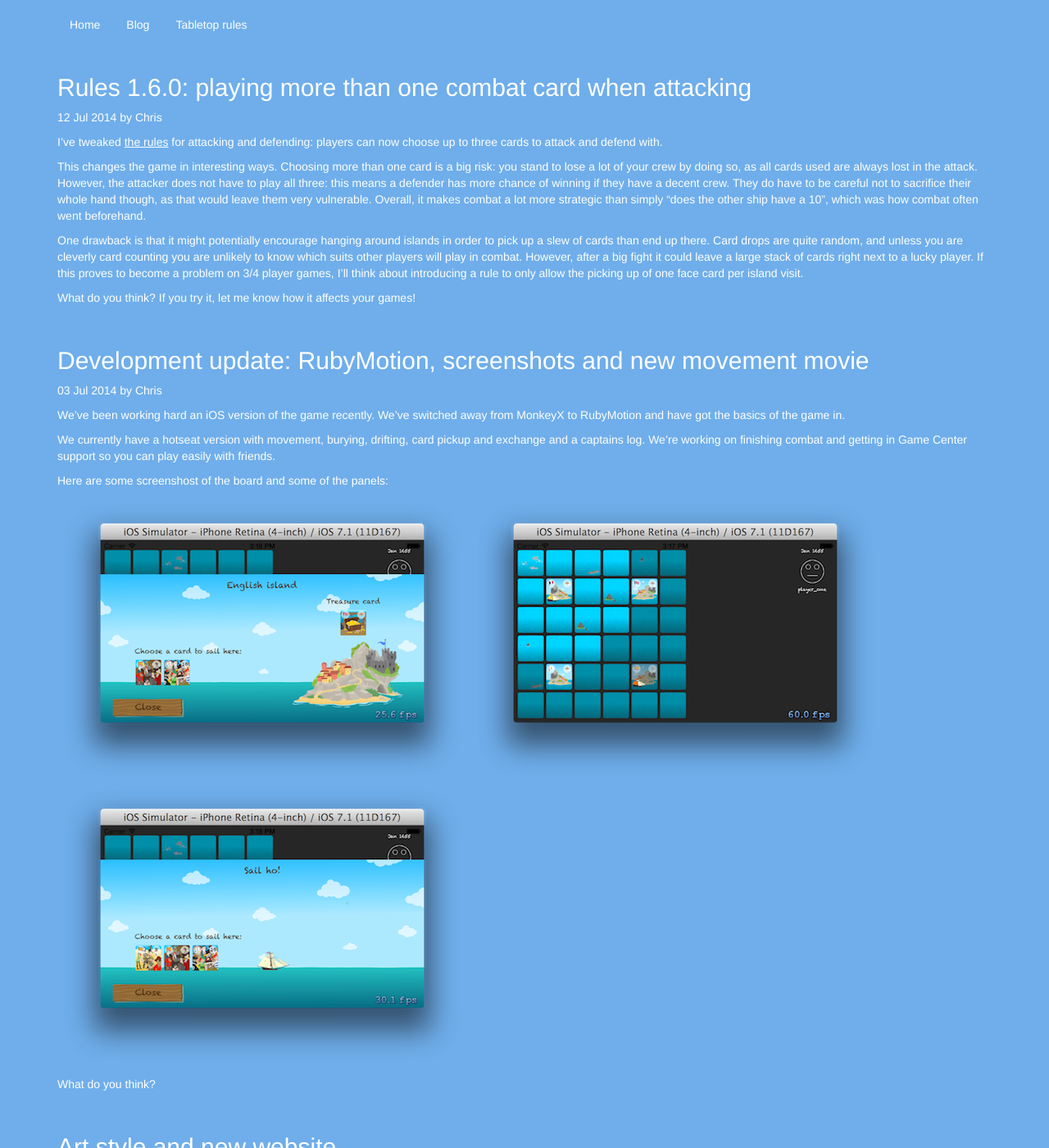
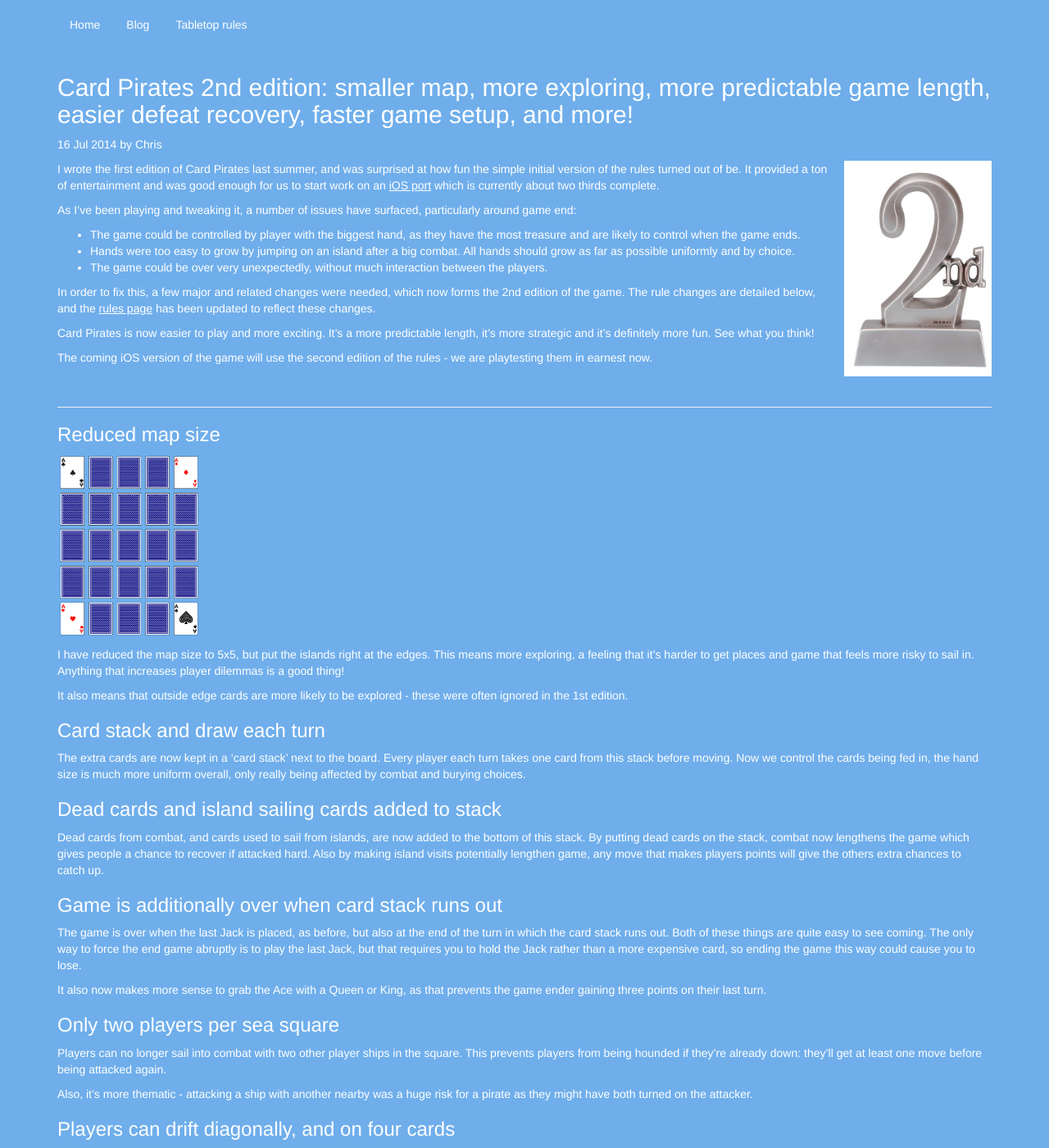
Before and after one commit to chrismdp/cardpirates, a Jekyll site: the page built from blog/index.md, in a window 1280 px wide and 1400 px high. Shown: the whole window at 82% size. Built offline with Jekyll 4.4.1, drawn with Linux system fonts in a browser that asks for light colours; nearby versions of some CDN libraries; some of the changed text lies outside the part shown.

Commit message:
news: card pirates 2nd edition
Force updated by Jenkins build 2014-11-10_15-04-46

```diff
--- a/_posts/2014-01-08-announcement-card-pirates-for-tablet.md
+++ b/_posts/2014-01-08-announcement-card-pirates-for-tablet.md
@@ -11,21 +11,4 @@ Exciting news: today my friend [Richard Patching](http://twitter.com/disciplex)
 
 I've been looking for an excuse to work with Richard for ages, and I'm really excited about collaborating on this project with him. We're planning to blog on development progress over the next few weeks. Richard is going to be taking charge of the development, and I'm going to take the lead on the design and business side of things. We've already managed to get some concept art for how the game will look: we'll be talking more about that soon. Card Pirates will start out on mobile devices: we're initially going to build it for iOS (iPhones and iPads) with a view to making an Android version soon after.
 
-You can log in to [our new twitter account](http://twitter.com/cardpirates) to get updates, or our [facebook page](https://www.facebook.com/cardpirates) - or you can keep coming back to this blog for more. Sign up to receive updates on the upcoming mobile/tablet app:
-
-<form class='form-inline' role='form' action="http://thinkcodelearn.createsend.com/t/r/s/ttlylhk/" method="post">
-  <div class='form-group'>
-    <label class='sr-only' for="fieldName">Name</label>
-    <input id="fieldName" name="cm-name" type="text" class='form-control' placeholder='Enter name'/>
-  </div>
-  <div class='form-group'>
-    <label class='sr-only' for="fieldEmail">Email</label>
-    <input id="fieldEmail" name="cm-ttlylhk-ttlylhk" class='form-control' type="email" required placeholder='Enter email'/>
-  </div>
-  <button type="submit" class='btn btn-success'>Get updates</button>
-</form>
-
-<p>
-<br/>
-Don't worry, we won't give your email address to anyone else. Looking forward to posting more information soon!
-</p>
+You can log in to [our new twitter account](http://twitter.com/cardpirates) to get updates, or our [facebook page](https://www.facebook.com/cardpirates) - or you can keep coming back to this blog for more. Sign up below to receive updates on the upcoming mobile/tablet app. Look forward to posting more information soon!
--- /dev/null
+++ b/_posts/2014-07-16-card-pirates-second-edition.md
@@ -0,0 +1,65 @@
+---
+layout: post
+title:  "Card Pirates 2nd edition: smaller map, more exploring, more predictable game length, easier defeat recovery, faster game setup, and more!"
+date: 2014-07-16 12:39:58 +0100
+tags: news development rules
+author: Chris
+
+---
+
+<img src='/assets/blog/second.jpg' style='padding-left: 20px; float:right; width: 200px'>
+
+I wrote the first edition of Card Pirates last summer, and was surprised at how fun the simple initial version of the rules turned out of be. It provided a ton of entertainment and was good enough for us to start work on an [iOS port](/blog/announcement-card-pirates-for-tablet/) which is currently about two thirds complete.
+
+As I've been playing and tweaking it, a number of issues have surfaced, particularly around game end:
+
+* The game could be controlled by player with the biggest hand, as they have the most treasure and are likely to control when the game ends.
+* Hands were too easy to grow by jumping on an island after a big combat. All hands should grow as far as possible uniformly and by choice.
+* The game could be over very unexpectedly, without much interaction between the players.
+
+In order to fix this, a few major and related changes were needed, which now forms the 2nd edition of the game. The rule changes are detailed below, and the [rules page](/rules) has been updated to reflect these changes.
+
+Card Pirates is now easier to play and more exciting. It's a more predictable length, it's more strategic and it's definitely more fun. See what you think!
+
+The coming iOS version of the game will use the second edition of the rules - we are playtesting them in earnest now.
+
+<br style='clear:both; margin-top: 15px'/>
+
+----
+
+
+### Reduced map size
+
+<img src='/assets/setup.png' style='width:175px' />
+
+I have reduced the map size to 5x5, but put the islands right at the edges. This means more exploring, a feeling that it's harder to get places and game that feels more risky to sail in. Anything that increases player dilemmas is a good thing!
+
+It also means that outside edge cards are more likely to be explored - these were often ignored in the 1st edition.
+
+### Card stack and draw each turn
+
+The extra cards are now kept in a 'card stack' next to the board. Every player each turn takes one card from this stack before moving. Now we control the cards being fed in, the hand size is much more uniform overall, only really being affected by combat and burying choices.
+
+### Dead cards and island sailing cards added to stack
+
+Dead cards from combat, and cards used to sail from islands, are now added to the bottom of this stack. By putting dead cards on the stack, combat now lengthens the game which gives people a chance to recover if attacked hard. Also by making island visits potentially lengthen game, any move that makes players points will give the others extra chances to catch up.
+
+### Game is additionally over when card stack runs out
+
+The game is over when the last Jack is placed, as before, but also at the end of the turn in which the card stack runs out. Both of these things are quite easy to see coming. The only way to force the end game abruptly is to play the last Jack, but that requires you to hold the Jack rather than a more expensive card, so ending the game this way could cause you to lose.
+
+It also now makes more sense to grab the Ace with a Queen or King, as that prevents the game ender gaining three points on their last turn.
+
+### Only two players per sea square
+
+Players can no longer sail into combat with two other player ships in the square. This prevents players from being hounded if they're already down: they'll get at least one move before being attacked again.
+
+Also, it's more thematic - attacking a ship with another nearby was a huge risk for a pirate as they might have both turned on the attacker.
+
+### Players can drift diagonally, and on four cards
+
+Diagonal drifting makes sense now there is more sea between the islands, and the extra card before drifting reflects the fact that players pick a card up each turn.
+
+----
+
+That's it for the new rules. It makes more a much more fun experience: I'd encourage you to check out the new rules, especially if you've played the old game, and see how much of a difference it makes!
--- a/rules/index.md
+++ b/rules/index.md
@@ -23,15 +23,17 @@ All you need is a standard deck of cards, and a makeshift counter of some sort f
 
 Find a space on the ground or a table. Take your pack of cards, remove the Aces and place them to one side.
 
-Lay out 36 cards face down in a 6 x 6 rectangle. This rectangle represents *the high seas*. There are four *islands* on the sea, represented at by the four Aces. Place each of these face up on each corner of the rectangle, one in from the edge, like this:
+Lay out 25 cards face down in a 5 x 5 rectangle. This rectangle represents *the high seas*. There are four *islands* on the sea, represented at by the four Aces. At each corner place a face up Ace instead of a face down card, like this:
 
 ![setup](../assets/setup.png)
 
 These upturned Aces will be replaced by other face cards during the game: cards placed on the map face-up in this way are collectively known as *island cards.*
 
-Place each player's counter on one island on the sea - this represents their *ship*. In two player games put the players on diagonally opposite islands.
+Place each player's counter on an island - this represents their *ship*. In two player games put the players on diagonally opposite islands.
 
-Deal the remaining cards to the players. In 2 player games each player should have 6 cards, in 3 player games each should have 4 cards and in 4 player games each will have 3 cards. In [solo play](#variant-solo-play) the player will have all 12 extra cards.
+Deal 12 of the remaining cards to the players. In 2 player games each player should have 6 cards, in 3 player games each should have 4 cards and in 4 player games each will have 3 cards. In [solo play](#variant-solo-play) the player will have all 12 cards.
+
+Place the remaining 15 cards face down beside the board - this is the *card stack.*
 
 ## The cards
 
@@ -45,11 +47,13 @@ The player who scores the most points in hand wins at the game end. Points are g
 
 # Starting the game
 
-Decide who starts by mutual consent. Play continues clockwise in turns. During a turn a player may choose to either *sail*, or *drift* if they have three cards or less.
+Decide who starts by mutual consent. Play continues clockwise in turns.
+
+Each turn, a player takes a card from the top of the card stack and adds it to their hand. During a turn a player may choose to either *sail*, or *drift* if they have four cards or less in their hand.
 
 # Sailing
 
-To sail your ship, choose any crew card (number card) from your hand. Place the card face up underneath the island card.
+To sail your ship, choose any crew card (number card) from your hand. If you are on a sea space, place the card face up underneath your counter. If you are on an island card, *add the card to the bottom of the card stack.*
 
 This gives you as many *sailing points* to sail that turn as the number on the card. You don't have to use all your points, but any extra points are wasted.
 
@@ -59,13 +63,13 @@ You cannot sail into the same square twice in the same turn, and you cannot fini
 
 In subsequent turns, in order to sail from any sea or island square, follow the same process: place the chosen crew card face up on the square your ship is on before moving, under any island card.
 
-If you cannot place a crew card, yet you have more than three cards in your hand, you must bury treasure (see [Burying treasure](#burying-treasure) below) by placing cards face down on your square until you only have three cards so that you are able to drift.
+If you cannot place a crew card, yet you have more than four cards in your hand, you must bury treasure (see [Burying treasure](#burying-treasure) below) by placing cards face down on your square until you only have four cards so that you are able to drift.
 
 ## "Heave to!"
 
 When coming to rest on a sea square, pick up any cards on that square and add them to your hand.
 
-If you choose to sail onto an island space, you must end your turn there. After resolving any exchanges (see [Interacting with Islands](#interacting-with-islands)) pick up any cards underneath the upturned face card, but not the face card itself.
+If you choose to sail onto an island space, you must end your turn there. After resolving any exchanges (see [Interacting with Islands](#interacting-with-islands)) pick up any buried cards underneath the upturned face card, but not the face card itself.
 
 If you have landed on another player ship on a sea space, resolve the attack (see [Attacking other ships](#attacking-other-ships).) You must end your turn when moving onto a space with another ship, you cannot sail past them.
 
@@ -87,13 +91,11 @@ Note that the '2' number cards don't give you enough movement points to move, an
 
 ## Drifting
 
-If you have three cards or less, you have the option of drifting one square without having to place a card. Resolve the rest of your turn in the same way as for *sailing* above.
-
-You can only drift in a straight line: you cannot drift diagonally.
+If you have four cards or less, you have the option of drifting one square without having to place a card. Resolve the rest of your turn in the same way as for *sailing* above. You can drift both in a straight line or diagonally.
 
 You are allowed to drift into a storm space or an island square if you choose - interact with those squares normally as if you were sailing into them. Likewise, you can drift to a square with another player ship: in this case, combat is resolved normally (this is effectively 'playing dead' and allowing another ship a target they can't refuse.)
 
-If you cannot sail due to the lack of a suitable crew card, yet you have more than three cards in your hand, you must bury treasure (see [Burying treasure](#burying-treasure) below) until you only have three cards, and then drift as above.
+If you cannot sail due to the lack of a suitable crew card, yet you have more than four cards in your hand, you must bury treasure (see [Burying treasure](#burying-treasure) below) until you only have four cards, and then drift as above.
 
 If you cannot sail or drift for whatever reason, you forfeit your turn.
 
@@ -103,7 +105,7 @@ Before placing a card face up to sail from an island or sea space, you have the
 
 You can use this to bury treasure to retrieve later, or leave useless cards as a decoy!
 
-If burying cards reduces your hand to three cards or less, you are able to drift from that square in the same turn without placing further sailing cards.
+If burying cards reduces your hand to four cards or less, you are able to drift from that square in the same turn without placing further sailing cards.
 
 ## Storms
 
@@ -143,13 +145,15 @@ Alternatively, you can have fun making up your own stories! Let us know if you c
 
 # Attacking other ships
 
-To attack another ship, sail onto the sea square it occupies. Ships on islands are immune from attack - you can sail onto the same island square, but the attack is not resolved. If you sail to a square with more than one ship, only one attack takes place: the attacker chooses which ship to attack.
+To attack another ship, sail onto the sea square it occupies. Ships on islands are immune from attack - you can sail onto the same island square, but the attack is not resolved.
+
+You may sail to an island square containing any number of ships, but you cannot sail onto a sea square with two ships already on it.
 
 To attack, pick up to three crew cards from your hand and place them face down in front of you. You must declare how many cards you are using to attack, but you should not tell the defender which cards you are using. The defender picks up to three cards to defend with and places them face down in front of them. They can choose to play more cards than the attacker should they wish. Both sets of cards are revealed together. The player with the highest total crew value is the winner of the attack.
 
 If you don't have a crew card to place as a defender, you can choose not to place a card. In this case the attacker automatically wins. You must choose to place a card if you have one to place. You cannot attack if you don't have a crew card.
 
-The cards used in the attack and defence are lost as casualties. They are placed face up on the islands which match their suits underneath the face up island card. The winner then gets to pick two cards at random from the loser's hand and places them in his own hand. The winner then gives the loser any one card of their choosing.
+The cards used in the attack and defence are lost as casualties. They are shuffled and added to the bottom of the card stack. The winner then gets to pick two cards at random from the loser's hand and places them in his own hand. The winner then gives the loser any one card of their choosing.
 
 If the loser has only one card, the attacker only takes one: if the loser's hand is empty, the attacker does not get to take cards. The winner must still give the loser a card, no matter how many cards they managed to take.
 
@@ -169,11 +173,11 @@ If there is a draw, first the attacker selects two cards from the defenders hand
 
 *The black player now gives one card of their choice to the white player: they choose the 2 of diamonds.*
 
-*The crew cards used in the battle are lost as casualties. The 6 of diamonds is sent to Diamond Island due west of the battle, and the 8 of hearts is sent to Heart Island elsewhere on the board. They will be recruited as fresh crew next time another ship lands on the island.*
+*The crew cards used in the battle are lost as casualties. The 6 of diamonds and the 8 of hearts are shuffled and sent to the bottom of the card stack, to be picked up in a subsequent turn by another player.*
 
 # Game end
 
-The game ends when all treasure has been reclaimed and all the island face cards have been replaced by Jacks, or at any point there are no facedown cards on the board.
+The game ends when all treasure has been reclaimed and all the island face cards have been replaced by Jacks, or immediately before any turn in which a player cannot draw a card from the card stack.
 
 As soon as this happens, all the hands are shown face up and the scores are counted.
 
@@ -205,7 +209,7 @@ If there are only two players, each player takes two cards to leave four open ar
 
 ## Variant: Random Island Placement
 
-At the beginning of the game, before any treacherous sea changes, each player takes it in turns to take a piece and place an island on any square they like with their token on it. This must happen *before* they look at the cards they've gained.
+At the beginning of the game, before any treacherous sea changes, each player takes it in turns to take a piece and optionally swap an island with a sea card anywhere they like, placing their their token on it. This must happen *before* they look at the cards they've gained.
 
 ![setup-random-islands](../assets/random-island-placement.png)
 
```
Also changed, not shown: other parts of rules/index.md (+3 -3 lines), assets/blog/second.jpg (added), assets/cardpirates diagrams.png (deleted), assets/combat3.png, assets/random-island-placement.png, assets/setup-seas.png, assets/setup.png.
